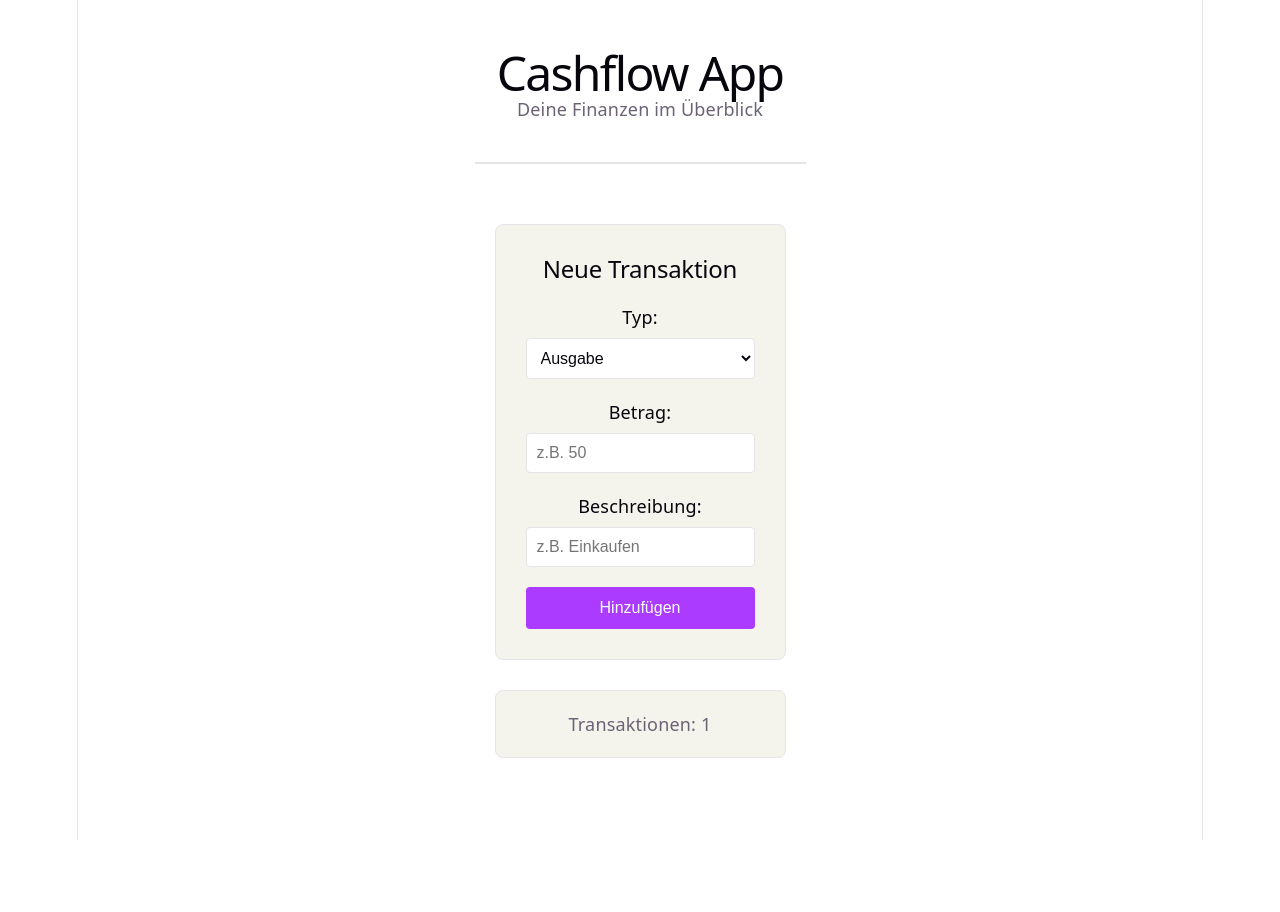
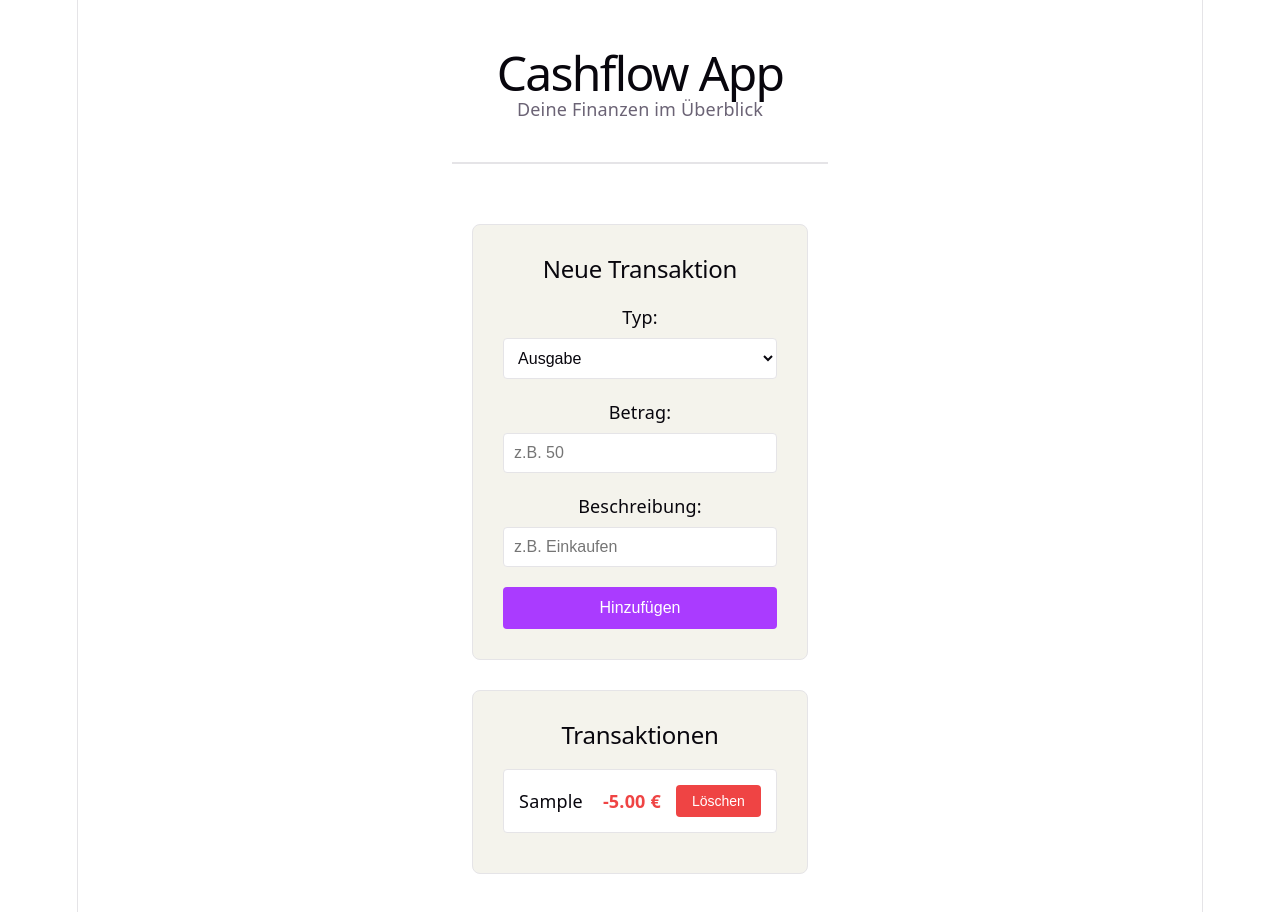
Before and after one commit to LostSpaceNG/cashflow-app, a React (Vite) app: page / in a window 1280 px wide. Both pictures are taken after typing "5", "Sample" into the empty fields and a click on the button "Hinzufügen". Before the commit the page ends 840 px from the top, so only its background shows below. Built offline with nearby package versions, Linux system fonts and the light colour scheme.

Commit message:
feat: create, import, style TransactionList component

```diff
--- a/src/App.css
+++ b/src/App.css
@@ -88,11 +88,81 @@
   opacity: 0.9;
 }
 
-/* Transaction Preview */
-.transactions-preview {
-  padding: 20px;
+/* Transaction List */
+.transactions-list {
   background: var(--code-bg);
+  padding: 30px;
   border-radius: 8px;
   border: 1px solid var(--border);
+}
+
+.transactions-list h2 {
+  margin-top: 0;
+  margin-bottom: 20px;
+  font-size: 24px;
+}
+
+.transactions-list ul {
+  list-style: none;
+  padding: 0;
+  margin: 0;
+}
+
+.transaction-item {
+  display: flex;
+  justify-content: space-between;
+  align-items: center;
+  padding: 15px;
+  margin-bottom: 10px;
+  background: var(--bg);
+  border-radius: 4px;
+  border: 1px solid var(--border);
+}
+
+.transaction-details {
+  display: flex;
+  justify-content: space-between;
+  align-items: center;
+  flex: 1;
+  margin-right: 15px;
+  gap: 20px;
+}
+
+.transaction-description {
+  font-weight: 500;
+  color: var(--text-h);
+}
+
+.transaction-amount {
+  font-weight: 600;
+  font-size: 18px;
+}
+
+.transaction-amount.income {
+  color: #10b981;
+}
+
+.transaction-amount.expense {
+  color: #ef4444;
+}
+
+.delete-btn {
+  padding: 8px 16px;
+  background: #ef4444;
+  color: white;
+  border: none;
+  border-radius: 4px;
+  cursor: pointer;
+  font-size: 14px;
+  transition: opacity 0.2s;
+}
+
+.delete-btn:hover {
+  opacity: 0.8;
+}
+
+.no-transactions {
   text-align: center;
+  color: var(--text);
+  padding: 20px;
 }
--- a/src/App.jsx
+++ b/src/App.jsx
@@ -1,5 +1,6 @@
 import { useState } from 'react'
 import TransactionForm from './components/TransactionForm'
+import TransactionList from './components/TransactionList'
 import './App.css'
 
 function App() {
@@ -7,6 +8,10 @@ function App() {
 
   const addTransaction = (transaction) => {
     setTransactions([...transactions, transaction])
+  }
+
+  const deleteTransaction = (id) => {
+    setTransactions(transactions.filter(t => t.id !== id))
   }
 
   return (
@@ -18,10 +23,10 @@ function App() {
 
       <main>
         <TransactionForm onAddTransaction={addTransaction} />
-
-        <div className="transactions-preview">
-          <p>Transaktionen: {transactions.length}</p>
-        </div>
+        <TransactionList
+          transactions={transactions}
+          onDeleteTransaction={deleteTransaction}
+        />
       </main>
     </div>
   )
--- /dev/null
+++ b/src/components/TransactionList.jsx
@@ -0,0 +1,41 @@
+function TransactionList({ transactions, onDeleteTransaction}) {
+    if (transactions.length === 0) {
+        return (
+            <div className="transactions-list">
+                <p className="no-transactions">Noch keine Transaktionen vorhanden.</p>
+            </div>
+        )
+    }
+
+    return (
+        <div className="transactions-list">
+            <h2>Transaktionen</h2>
+            <ul>
+                {transactions.map((transaction) => (
+                    <li
+                        key={transaction.id}
+                        className="transaction-item"
+                    >
+                        <div className="transaction-details">
+                            <span className="transaction-description">
+                                {transaction.description}
+                            </span>
+                            <span className={`transaction-amount ${transaction.type}`}>
+                                {transaction.type === 'income' ? '+' : '-'}
+                                {transaction.amount.toFixed(2)} €
+                            </span>
+                        </div>
+                        <button
+                            onClick={() => onDeleteTransaction(transaction.id)}
+                            className="delete-btn"
+                        >
+                            Löschen
+                        </button>
+                    </li>
+                ))}
+            </ul>
+        </div>
+    )
+}
+
+export default TransactionList
```
